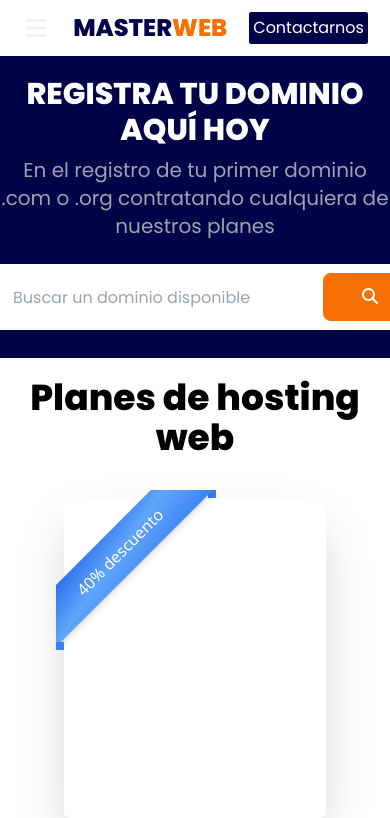
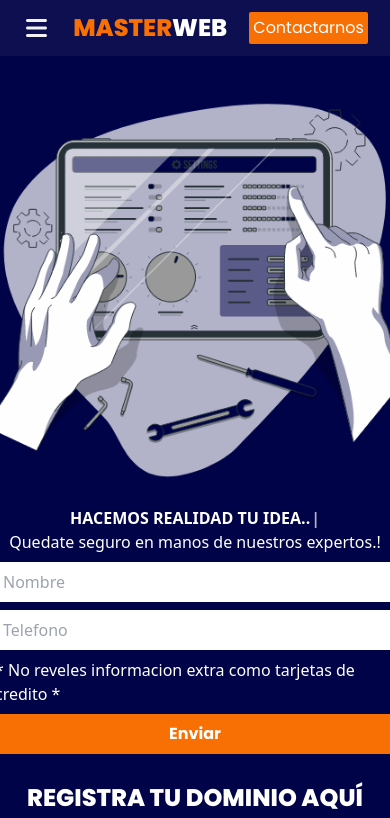
Before and after one commit to af01camacho/Website, a React (Vite) app: page / in a window 390 px wide. Shown: the top 818 px of the page. Built offline with nearby package versions, Linux system fonts and the light colour scheme.

Commit message:
mobiledesktop

```diff
--- a/src/components/hero/hero.jsx
+++ b/src/components/hero/hero.jsx
@@ -3,9 +3,9 @@ import imghero from "../../assets/Settings (1).gif";
 export function Hero() {
   return (
     <>
-      <div className=" grid-cols-2 bg-primary-color h-[500px] md:hidden sm:hidden hidden lg:grid">
+      <div className="grid grid-cols-1 lg:grid-cols-2 place-items-center   md:grid-cols-2 bg-primary-color ">
         {/* Card 1  */}
-        <div className="text-white flex items-center justify-center flex-col">
+        <div className="text-white flex items-center order-2 justify-center flex-col">
           <TypeWriter />
           <h2>Quedate seguro en manos de nuestros expertos.!</h2>
           <div className="flex flex-col gap-2 p-2 items-center">
@@ -33,7 +33,7 @@ export function Hero() {
         </div>
 
         {/* Card 2 */}
-        <div className="w-[450px] flex items-center">
+        <div className="w-[450px] justify-center order-1 flex items-center">
           <img src={imghero} alt="" />
         </div>
       </div>
--- a/src/components/navbar/navbar.jsx
+++ b/src/components/navbar/navbar.jsx
@@ -46,9 +46,9 @@ export function NavbarDesktop() {
 export function NavbarMobile() {
   return (
     <>
-      <div className="bg-white lg:hidden flex justify-evenly h-14  items-center">
+      <div className="bg-[#0d0f51] lg:hidden flex justify-evenly h-14  items-center">
         {/* Menu */}
-        <div className="bg-[#ffffff5e] p-1 rounded-s">
+        <div className=" p-1 rounded-s">
           <FontAwesomeIcon
             icon={faBars}
             size="xl"
@@ -58,11 +58,11 @@ export function NavbarMobile() {
 
         {/* Logo */}
         <div className="flex uppercase text-primary-color font-primary-font font-extrabold text-2xl justify-center">
-          <h2>Master</h2>
-          <h2 className="text-second-color">Web</h2>
+          <h2 className="text-second-color">Master</h2>
+          <h2 className="text-white">Web</h2>
         </div>
         <div>
-          <button className="bg-primary-color p-1 rounded-sm text-white font-primary-font ">
+          <button className="bg-second-color p-1 rounded-sm text-white font-primary-font ">
             Contactarnos
           </button>
         </div>
--- a/src/components/search/search.jsx
+++ b/src/components/search/search.jsx
@@ -31,17 +31,17 @@ const Search = ({ onSearch }) => {
 
   return (
     <div className="relative m-2 font-primary-font  rounded-sm ">
-      <div className="flex items-center   w-[460px] lg:w-[800px] md:w-[600px] outline-none border-none bg-white p-2 justify-araound border-4 rounded-lg overflow-hidden">
+      <div className="flex items-center   w-fit lg:w-[800px] md:w-[600px] outline-none border-none bg-white p-2 justify-araound border-4 rounded-lg overflow-hidden">
         <input
           type="text"
           onChange={handleSearchInput}
           value={searchQuery}
-          placeholder="Buscar un dominio disponible"
-          className="border-0 p-2 px-5 w-full h-[50px] placeholder:px-5 rounded-md focus:outline-none"
+          placeholder="Buscar un dominio"
+          className="border-0 p-2 px-5 w-full md:w-full lg:w-full h-[50px]  rounded-md focus:outline-none"
         />
         <button
           onClick={handleSearchButtonClick}
-          className="bg-second-color text-white px-9 py-3 rounded-lg lg:w-1/4 w-[100px] md:w-1/4 "
+          className="bg-second-color text-white px-2 py-3 rounded-lg lg:w-1/4 w-[100px] md:w-1/4 "
         >
           <FontAwesomeIcon icon={faSearch} />
         </button>
--- a/src/components/typewriter/typewriter.jsx
+++ b/src/components/typewriter/typewriter.jsx
@@ -2,7 +2,7 @@ import Typewriter from "typewriter-effect";
 
 const TypeWriter = () => {
   return (
-    <h2 className="font-bold text-s justify-center flex md:text-4xl sm:text-3xl lg:text-3xl md:p-5">
+    <h2 className="font-bold text-s justify-center flex md:text-2xl sm:text-3xl lg:text-3xl md:p-5">
       <Typewriter
         options={{
           strings: [
--- a/src/secciones/seccionBuscar/seccionBuscar.jsx
+++ b/src/secciones/seccionBuscar/seccionBuscar.jsx
@@ -12,10 +12,10 @@ const SeccionBuscar = () => {
     <div className="  py-5 w-full bg-primary-color ">
       <div className="flex lg:flex-col flex-col md:flex-col items-center w-full  ">
         <div className=" break-words text-center md:w-fit flex items-center flex-col justify-center">
-          <h2 className="text-3xl font-extrabold uppercase text-white mb-2 font-primary-font">
+          <h2 className="text-2xl font-extrabold uppercase text-white mb-2 font-primary-font">
             Registra tu dominio Aquí hoy
           </h2>
-          <p className="text-xl text-gray-400 mb-4 font-primary-font">
+          <p className="text-s w-fit text-center text-gray-400 mb-4 font-primary-font">
             En el registro de tu primer dominio .com o .org contratando
             cualquiera de nuestros planes
           </p>
```
